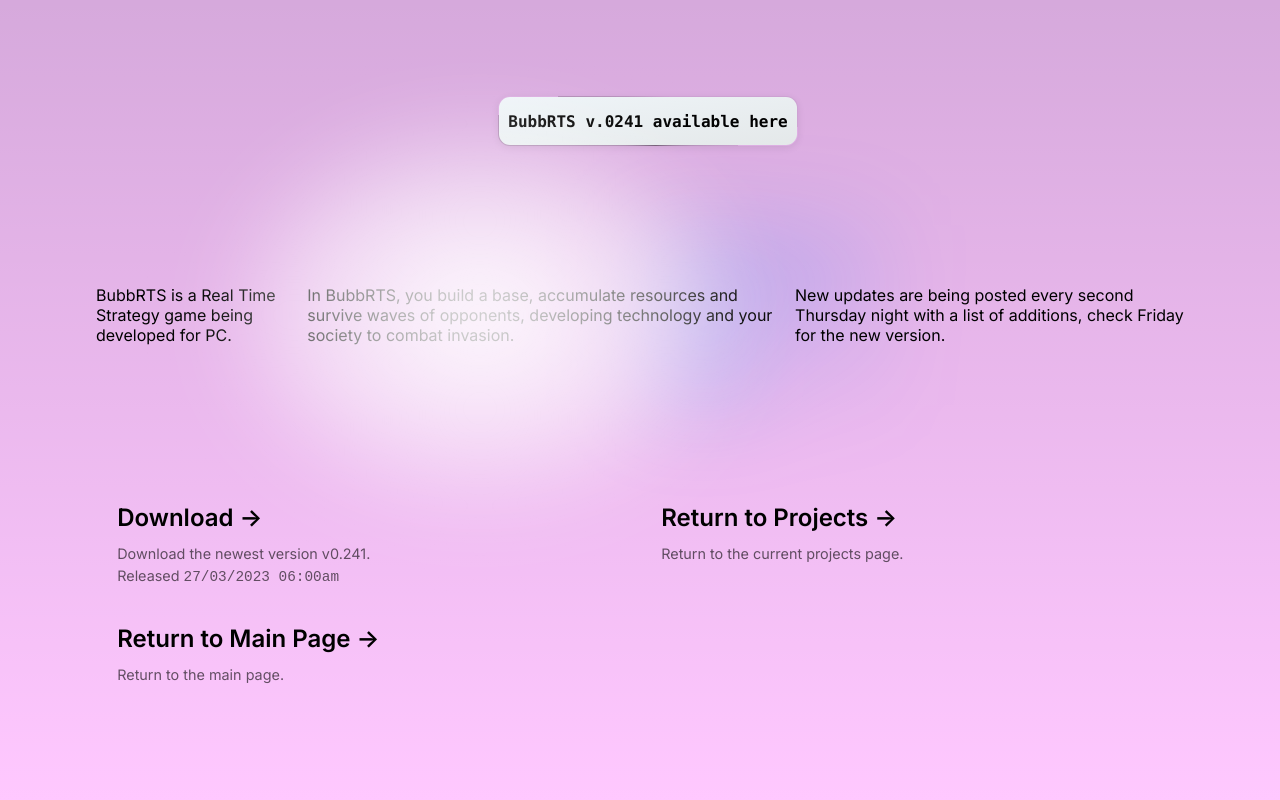
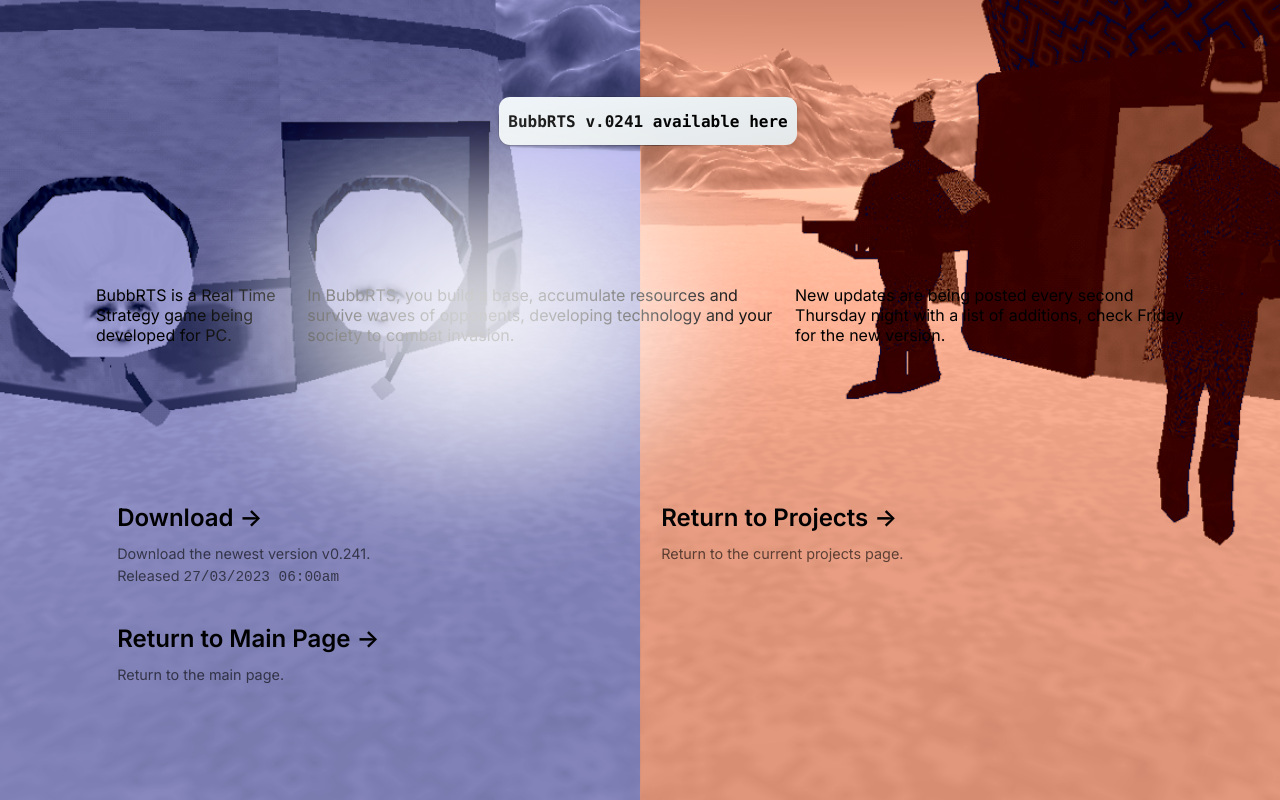
Before and after one commit to tribubb/tribubb.github.io, a Next.js app: page /BubbRTS/bubbRTSLanding in a window 1280 px wide. Built offline with nearby package versions, Linux system fonts and the light colour scheme.

Commit message:
testsplash

```diff
--- a/src/styles/BubbRTS.module.css
+++ b/src/styles/BubbRTS.module.css
@@ -1,5 +1,10 @@
 .main {
   display: flex;
+  background-image: url("BubbRTSSplash.png");
+  height: 700px;
+  background-size: cover;
+  background-repeat: no-repeat;
+  background-position: center;
   flex-direction: column;
   justify-content: space-between;
   align-items: center;
```
Also changed, not shown: src/styles/BubbRTSSplash.png (added).
